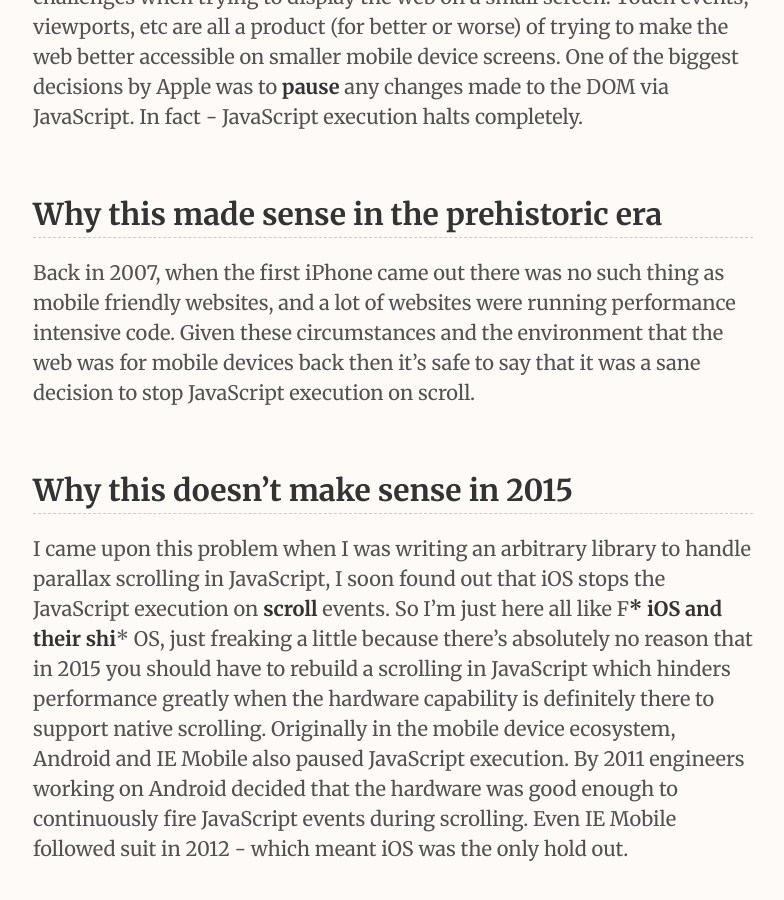
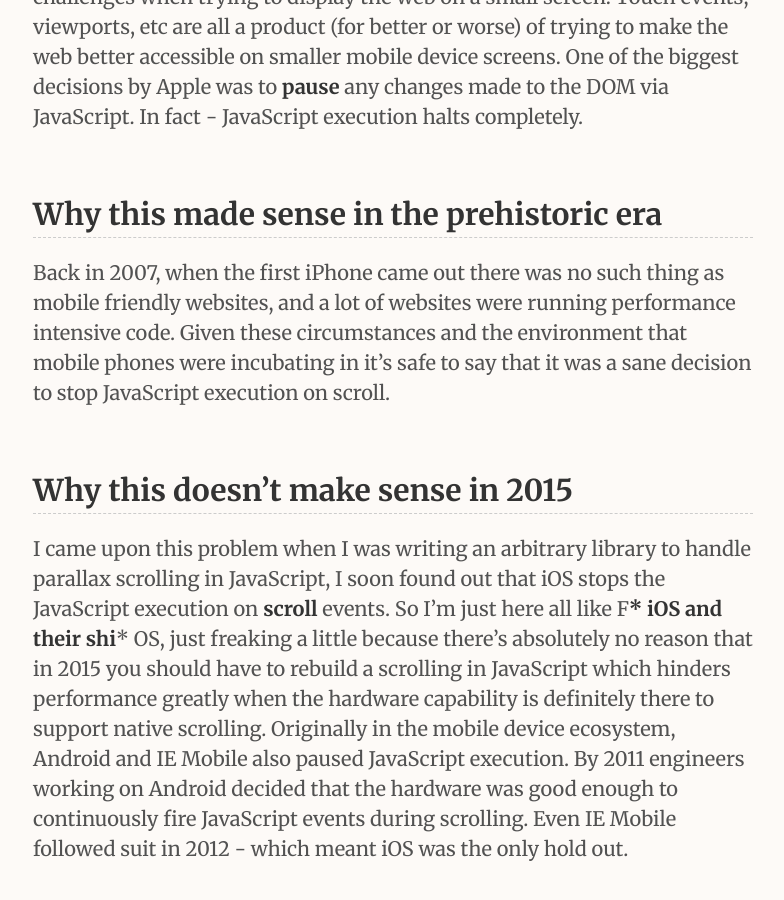
Before and after one commit to ArielSaldana/arielsaldana.github.io, a Jekyll site: the page built from _posts/2015-06-05-iOS-8-is-bad-scroll-events.md, in a window 1280 px wide and 900 px high, scrolled down 692 px. Shown: the whole window, without its empty margins (247-1031 px from the left). Built offline with Jekyll 4.4.1, drawn with Linux system fonts in a browser that asks for light colours; Markdown is read by kramdown in place of the engine named in the settings; comment, search, counter and statistics services are not loaded.

Commit message:
Update 2015-06-05-iOS-8-is-bad-scroll-events.md

```diff
--- a/_posts/2015-06-05-iOS-8-is-bad-scroll-events.md
+++ b/_posts/2015-06-05-iOS-8-is-bad-scroll-events.md
@@ -13,7 +13,7 @@ When iOS was developed the bright engineers at Apple faced difficult challenges
 
 ## Why this made sense in the prehistoric era
 
-Back in 2007, when the first iPhone came out there was no such thing as mobile friendly websites, and a lot of websites were running performance intensive code. Given these circumstances and the environment that the web was for mobile devices back then it's safe to say that it was a sane decision to stop JavaScript execution on scroll.
+Back in 2007, when the first iPhone came out there was no such thing as mobile friendly websites, and a lot of websites were running performance intensive code. Given these circumstances and the environment that mobile phones were incubating in it's safe to say that it was a sane decision to stop JavaScript execution on scroll.
 
 ## Why this doesn't make sense in 2015
 
```
